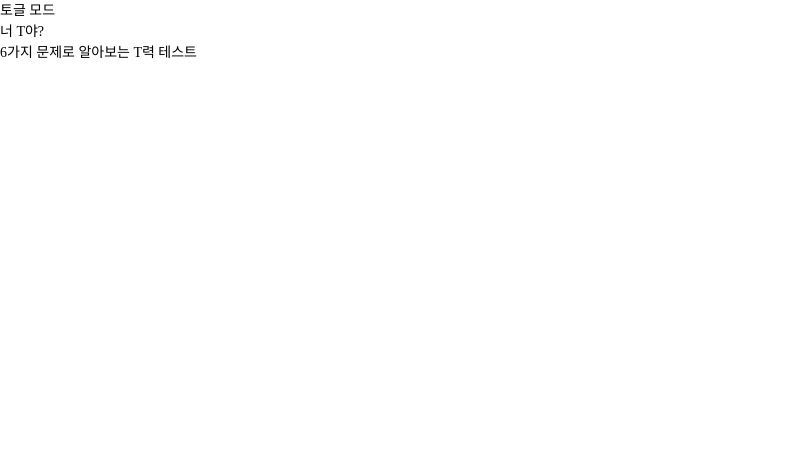
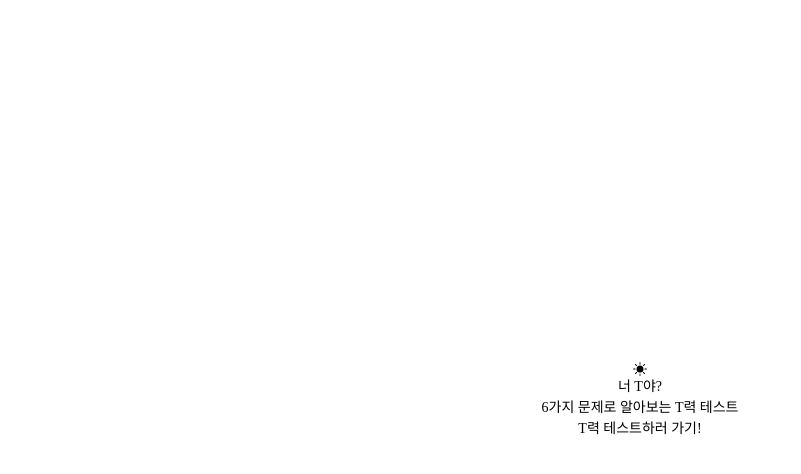
Before and after one commit to suwan98/TT-est, a React (Vite) app: page / in a window 1280 px wide. Shown: the top 474 px of the page, without its empty margins (0-801 px from the left). Built offline with nearby package versions, Linux system fonts and the light colour scheme; no server answers; the database is empty; a web font is replaced by a local one.

Commit message:
✨ feat : 기본 앱 테마 토글기능 추가

```diff
--- a/package.json
+++ b/package.json
@@ -30,6 +30,7 @@
     "eslint-plugin-react-refresh": "^0.4.3",
     "firebase": "^10.6.0",
     "react-helmet-async": "^1.3.0",
+    "react-icons": "^4.12.0",
     "recoil": "^0.7.7",
     "ts-node": "^10.9.1",
     "typescript": "^5.0.2",
--- a/src/@types/fireStoreDataType.ts
+++ b/src/@types/fireStoreDataType.ts
@@ -1,3 +1,6 @@
 export interface IQuestion {
   question: string;
+  choices: string[];
+  title: string;
+  id: string;
 }
--- a/src/components/common/Button.tsx
+++ b/src/components/common/Button.tsx
@@ -1,7 +1,17 @@
-function Button() {
+import {ReactNode} from "react";
+
+interface IButtonProps {
+  type?: "button" | "submit" | "reset";
+  children: ReactNode;
+  [props: string]: unknown;
+}
+
+function Button({type = "button", children, ...restProps}: IButtonProps) {
   return (
     <>
-      <div>Button</div>
+      <button type={type} {...restProps}>
+        {children}
+      </button>
     </>
   );
 }
--- a/src/components/common/ToggleThemeButton.tsx
+++ b/src/components/common/ToggleThemeButton.tsx
@@ -1,15 +1,29 @@
 import {themeState} from "@/recoil/theme";
 import {useRecoilState} from "recoil";
+import {BsFillMoonFill, BsFillSunFill} from "react-icons/bs";
+import {useEffect} from "react";
+import {APPTHEME} from "@/constants/constants";
 
 function ToggleThemeButton() {
   const [theme, setTheme] = useRecoilState(themeState);
   const handleToggleTheme = () => {
-    setTheme(theme === "dark" ? "light" : "dark");
+    const newTheme = theme === "dark" ? "light" : "dark";
+    setTheme(newTheme);
+    localStorage.setItem(APPTHEME, newTheme);
   };
+
+  useEffect(() => {
+    const localStorageTheme = localStorage.getItem(APPTHEME);
+    if (localStorageTheme) {
+      setTheme(localStorageTheme);
+    }
+  }, [setTheme]);
 
   return (
     <>
-      <button onClick={handleToggleTheme}>토글 모드</button>
+      <button onClick={handleToggleTheme}>
+        {theme === "light" ? <BsFillSunFill /> : <BsFillMoonFill />}
+      </button>
     </>
   );
 }
--- /dev/null
+++ b/src/constants/constants.ts
@@ -0,0 +1 @@
+export const APPTHEME = "APPTHEME";
--- a/src/layout/RootLayout.tsx
+++ b/src/layout/RootLayout.tsx
@@ -7,9 +7,7 @@ function RootLayout() {
     <>
       <RootLayoutWrapper>
         <ToggleThemeButton />
-        <main>
-          <Outlet />
-        </main>
+        <Outlet />
       </RootLayoutWrapper>
     </>
   );
--- a/src/layout/Wrapper/RootLayoutWrapper.tsx
+++ b/src/layout/Wrapper/RootLayoutWrapper.tsx
@@ -7,9 +7,16 @@ interface WrapperProps {
 
 function RootLayoutWrapper({children}: WrapperProps) {
   const theme = useRecoilValue(themeState);
+  const lightTheme = "bg-white text-black";
+  const blackTheme = "bg-black text-white";
+  const isTheme = theme === "light" ? lightTheme : blackTheme;
+
   return (
     <>
-      <div className={`${theme}`}>{children}</div>
+      <div
+        className={`${isTheme} h-screen flex flex-col items-center justify-center`}>
+        {children}
+      </div>
     </>
   );
 }
--- a/src/views/Home/Home.tsx
+++ b/src/views/Home/Home.tsx
@@ -1,13 +1,17 @@
-import useFireStoreData from "@/hooks/useFireStoreData";
+import Button from "@/components/common/Button";
+import {useNavigate} from "react-router-dom";
 
 function Home() {
-  const data = useFireStoreData(1);
+  const navigate = useNavigate();
+  const handleMoveQuestionPage = () => {
+    navigate("/question");
+  };
 
   return (
     <>
       <h1>너 T야?</h1>
       <p>6가지 문제로 알아보는 T력 테스트</p>
-      {data?.question}
+      <Button onClick={handleMoveQuestionPage}>T력 테스트하러 가기!</Button>
     </>
   );
 }
```
Also changed, not shown: 2 other files (tests, documents, lock files or other folders).
